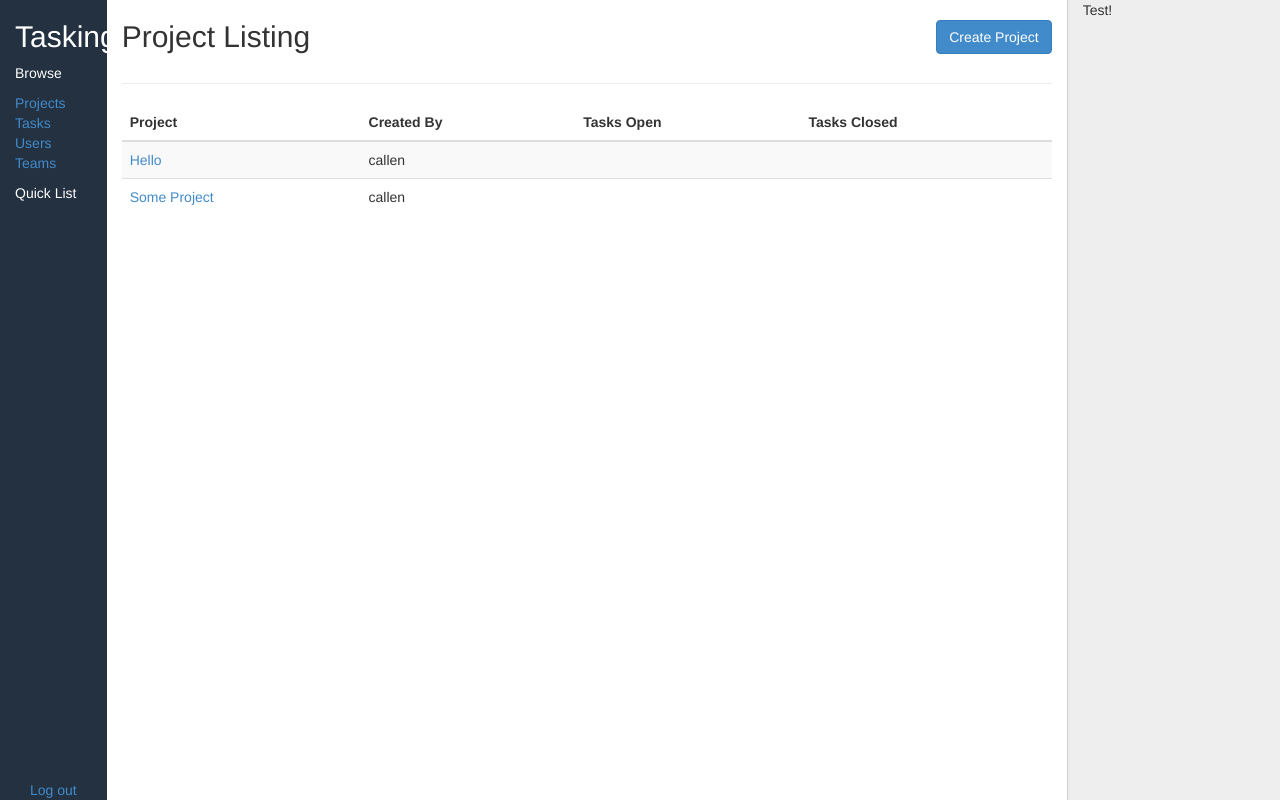
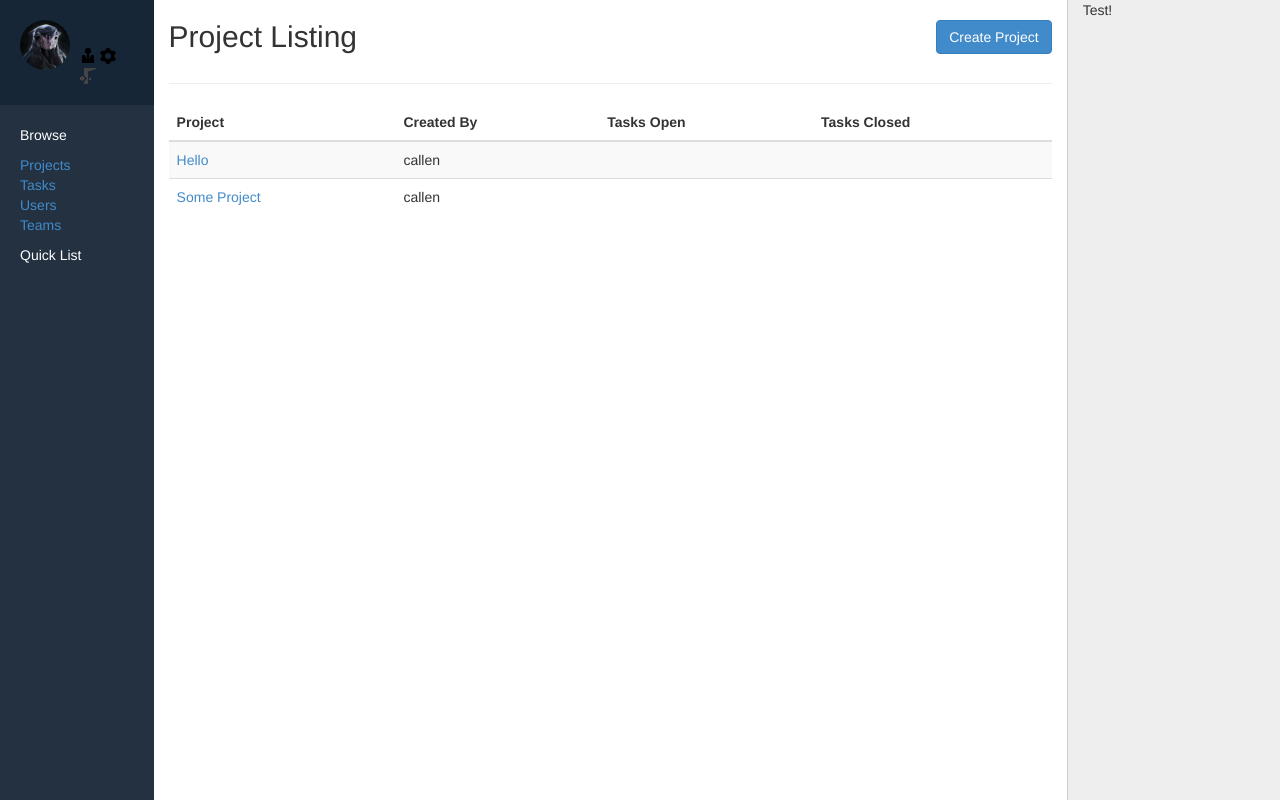
Before and after one commit to cmanallen/tasking, a Django app: page /projects/ in a window 1280 px wide. Run offline with Django 3.2, Linux system fonts and the light colour scheme; a user stored in the database is signed in; data comes from the database, SQL or seed files in the repository; both versions use the stored data as it was after the commit; parts of the project's set-up code (start-up, migrations or seed data) failed here and were passed over; some libraries are stand-ins or nearby versions.

Commit message:
updated user area

```diff
--- a/tasking/tasking/settings.py
+++ b/tasking/tasking/settings.py
@@ -11,6 +11,7 @@
 # Build paths inside the project like this: os.path.join(BASE_DIR, ...)
 import os
 BASE_DIR = os.path.dirname(os.path.dirname(__file__))
+PROJECT_DIR = os.path.realpath(os.path.dirname(__file__))
 
 
 # Quick-start development settings - unsuitable for production
@@ -93,6 +94,11 @@
     ),
 )
 
+# Media files (uploads)
+MEDIA_ROOT = os.path.join(PROJECT_DIR, 'media')
+MEDIA_URL = '/media/'
+
+# Template root
 TEMPLATE_DIRS = (
     'tasking/templates',
 )
--- a/tasking/tasking/static/css/style.css
+++ b/tasking/tasking/static/css/style.css
@@ -52,21 +52,25 @@
 
 .mt5 {margin-top: 5px;}
 .mt10 {margin-top: 10px;}
+.mt15 {margin-top: 15px;}
 .mt20 {margin-top: 20px;}
 .mt5m {margin-top: -5px;}
 
 .mr5 {margin-right: 5px;}
 .mr10 {margin-right: 10px;}
+.mr15 {margin-right: 15px;}
 .mr20 {margin-right: 20px;}
 .mr5m {margin-right: -5px;}
 
 .mb5 {margin-bottom: 5px;}
 .mb10 {margin-bottom: 10px;}
+.mb15 {margin-bottom: 15px;}
 .mb20 {margin-bottom: 20px;}
 .mb5m {margin-bottom: -5px;}
 
 .ml5 {margin-left: 5px;}
 .ml10 {margin-left: 10px;}
+.ml15 {margin-left: 15px;}
 .ml20 {margin-left: 20px;}
 .ml5m {margin-left: -5px;}
 
--- a/tasking/tasking/templates/base.html
+++ b/tasking/tasking/templates/base.html
@@ -15,18 +15,31 @@
 		<div class="row">
 			<div class="wrapper">
 			{% if user.is_authenticated %}
+
 				<!-- Header -->
-				<header class="col-md-1 fill">
-					<!-- Logo -->
-					<figure></figure>
-					<h2 class="white">Tasking</h2>
-					<!-- Search -->
-					<!-- <div class="input-group">
-						<span class="input-group-addon">Search</span>
-						<input type="text" class="form-control" placeholder="grocery list">
-					</div> -->
+				<header class="col-md-1 fill" style="width:12%;padding:0;">
+
+					<!-- User Area -->
+					<div id="user-area" class="autoflow mb20 vpad20 hpad20" style="background:#162636;">
+						<figure class="ftlt mr10">
+							<img src="/media/images/096.jpg" alt="avatar" style="width:50px;height:50px;border-radius:25px;" />
+						</figure>
+						<div class="mt5">
+							<span class="white"><b>{{ user.first_name }} {{ user.last_name }}</b></span><br />
+							<a href="/users/profile/{{ user.id }}">
+								<img src="{% static 'images/person.png' %}" alt="View Profile">
+							</a>
+							<a href="/users/update/{{ user.id }}">
+								<img src="{% static 'images/cog.png' %}" alt="Edit Profile">
+							</a>
+							<a href="/users/logout">
+								<img src="{% static 'images/logout.png' %}" alt="Logout">
+							</a>
+						</div>
+					</div>
+
 					<!-- Navigation -->
-					<nav>
+					<nav class="hpad20">
 						<p class="white">Browse</p>
 						<ul class="list-unstyled">
 							<li><a href="/projects">Projects</a></li>
@@ -35,26 +48,27 @@
 							<li><a href="/teams">Teams</a></li>
 						</ul>
 					</nav>
+
 					<!-- Quicklist -->
-					<nav>
+					<nav class="hpad20">
 						<p class="white">Quick List</p>
 						<ul class="list-unstyled">
 							{% block quicklist %}
 							{% endblock %}
 						</ul>
 					</nav>
-					<!-- User Area -->
-					<div class="abs bottom text-center fluid" style="margin-left:-15px">
-						<a href="/users/logout">Log out</a>
-					</div>
+
 				</header>
+
 				<!-- Content -->
-				<main class="col-md-9 fill">
+				<main class="col-md-9 fill" style="width:71.3333%;">
+
 					<!-- Primary Information -->
 					<article>
 						{% block article %}
 						{% endblock %}
 					</article>
+
 					<!-- Footer -->
 					<footer>
 						<!-- Sitemap -->
@@ -62,14 +76,19 @@
 						{% block footer %}
 						{% endblock %}
 					</footer>
+
 				</main>
+
 				<!-- Secondary Information (Meta Data) -->
 				<aside class="col-md-2 fill">
 					{% block aside %}
 						<p>Test!</p>
 					{% endblock %}
 				</aside>
+
 			{% else %}
+
+				<!--  -->
 				<h2>Log In</h2>
 				<form action="/users/login" method="POST">
 					{% csrf_token %}
@@ -81,6 +100,7 @@
 						<button type="submit">Log in</button>
 					</div>
 				</form>
+
 				<!--  -->
 				<h2>Register</h2>
 				<form action="/users/create" method="POST">
@@ -95,6 +115,7 @@
 						<button type="submit">Register</button>
 					</div>
 				</form>
+
 			{% endif %}
 			</div>
 		</div>
--- a/tasking/tasking/urls.py
+++ b/tasking/tasking/urls.py
@@ -1,5 +1,6 @@
 from django.conf.urls import patterns, include, url
-
+from django.conf import settings
+from django.conf.urls.static import static
 from django.contrib import admin
 admin.autodiscover()
 
@@ -43,9 +44,11 @@
         name='logout-user'),
     url(r'^users/create$', users.views.user_register,
         name='create-user'),
+    url(r'^users/update/(?P<pk>\d+)/$', users.views.UpdateUser.as_view(),
+        name='update-user'),
     url(r'^users/profile/(?P<pk>\d+)/$', users.views.DetailUser.as_view(),
         name='detail-user'),
     url(r'^users/$', users.views.ListUser.as_view(),
         name='list-user'),
     # Teams
-)
+) + static(settings.MEDIA_URL, document_root=settings.MEDIA_ROOT)
```
Also changed, not shown: tasking/users/templates/manage_user.html (added, +18 -0 lines), tasking/db.sqlite3, tasking/tasking/media/images/096.jpg (added), tasking/tasking/static/images/cog.png (added), tasking/tasking/static/images/logout.png (added), tasking/tasking/static/images/person.png (added).
